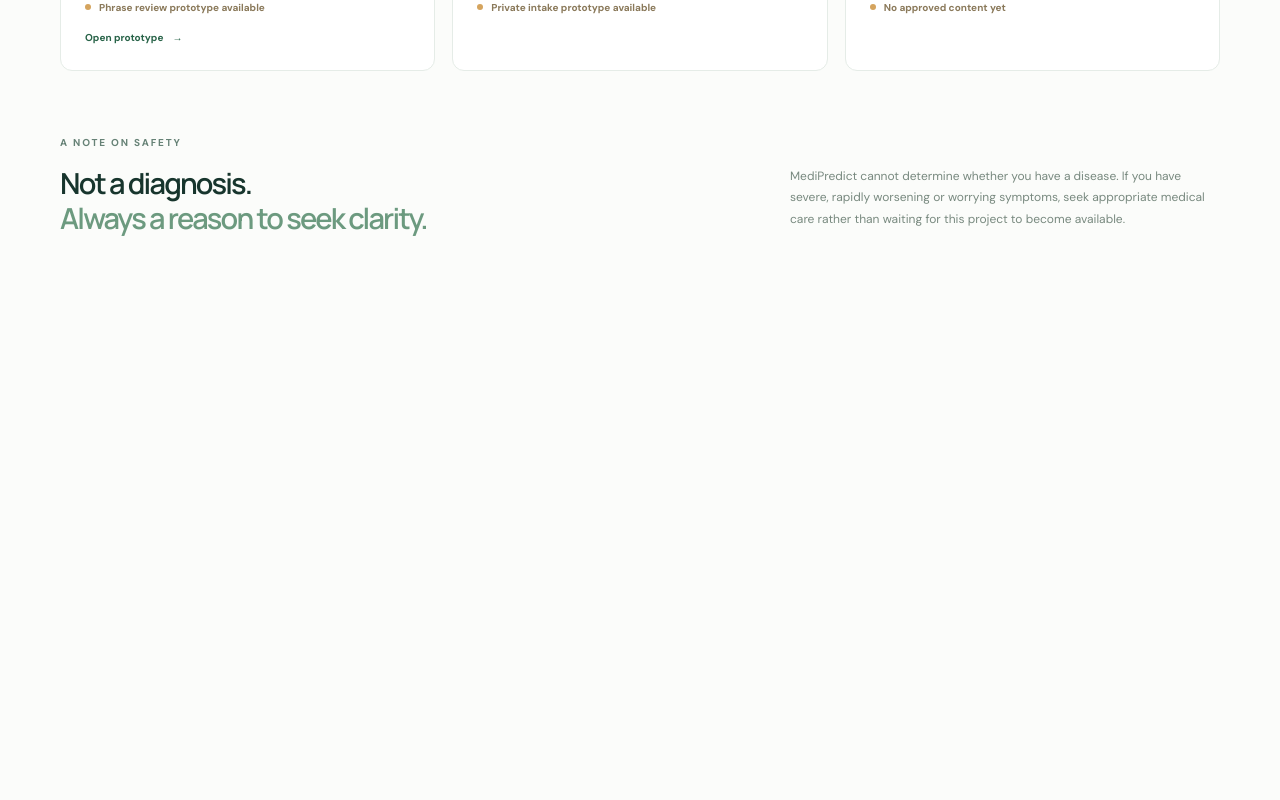
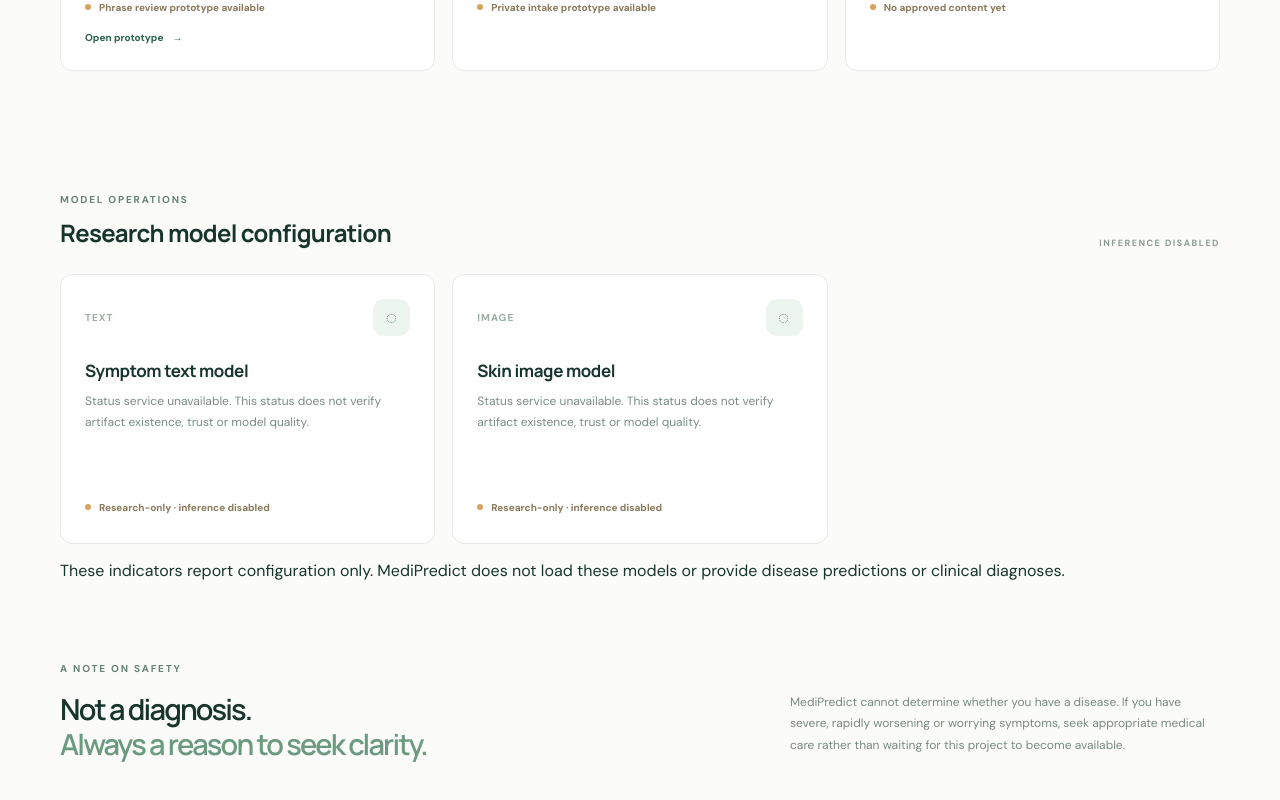
Before and after one commit to Sairajgupta123/Medpredict, a Next.js app in the folder frontend/: page /dashboard in a window 1280 px wide. Shown: the part 911-1711 px from the top of the page. Before the commit the page ends 1221 px from the top, so only its background shows below. Built offline with nearby package versions, Linux system fonts and the light colour scheme; no server answers.

Commit message:
feat(frontend): show safe research model status on dashboard

```diff
--- a/frontend/src/app/dashboard/page.tsx
+++ b/frontend/src/app/dashboard/page.tsx
@@ -1,6 +1,7 @@
 import Link from "next/link";
 import { LogoutButton } from "@/components/logout-button";
 import { getSessionUser } from "@/lib/auth-proxy";
+import { apiRequest, type ResearchModelStatusResponse } from "@/lib/api";
 
 const modules = [
   {
@@ -35,6 +36,7 @@ type SessionUser = {
 export default async function DashboardPage() {
   const session = await getSessionUser();
   const user = session.user as SessionUser | null;
+  const modelStatus = await apiRequest<ResearchModelStatusResponse>("/models/status").catch(() => null);
 
   return (
     <main id="main-content" className="dashboard-page">
@@ -78,6 +80,31 @@ export default async function DashboardPage() {
           ))}
         </div>
       </section>
+      <section className="container dashboard-modules" aria-labelledby="model-status-heading">
+        <div className="dashboard-section-heading">
+          <div><div className="eyebrow">MODEL OPERATIONS</div><h2 id="model-status-heading">Research model configuration</h2></div>
+          <span className="module-count">INFERENCE DISABLED</span>
+        </div>
+        <div className="dashboard-grid">
+          {(["symptom_text", "skin_image"] as const).map((key) => {
+            const model = modelStatus?.[key];
+            const label = key === "symptom_text" ? "Symptom text model" : "Skin image model";
+            const status = !modelStatus ? "Status service unavailable" :
+              model?.status === "not_configured" ? "Artifact path not configured" :
+              model?.status === "invalid_configuration" ? "Path configuration is invalid" :
+              "Path configured; artifact not loaded";
+            return (
+              <article className="dashboard-card" key={key}>
+                <div className="dashboard-card-top"><span>{key === "symptom_text" ? "TEXT" : "IMAGE"}</span><span className="workflow-icon">◌</span></div>
+                <h3>{label}</h3>
+                <p>{status}. This status does not verify artifact existence, trust or model quality.</p>
+                <div className="dashboard-card-status"><span />Research-only · inference disabled</div>
+              </article>
+            );
+          })}
+        </div>
+        <p role="note">These indicators report configuration only. MediPredict does not load these models or provide disease predictions or clinical diagnoses.</p>
+      </section>
       <section className="container dashboard-bottom">
         <div><span className="eyebrow">A NOTE ON SAFETY</span><h2>Not a diagnosis.<br /><em>Always a reason to seek clarity.</em></h2></div>
         <p>MediPredict cannot determine whether you have a disease. If you have severe, rapidly worsening or worrying symptoms, seek appropriate medical care rather than waiting for this project to become available.</p>
```
